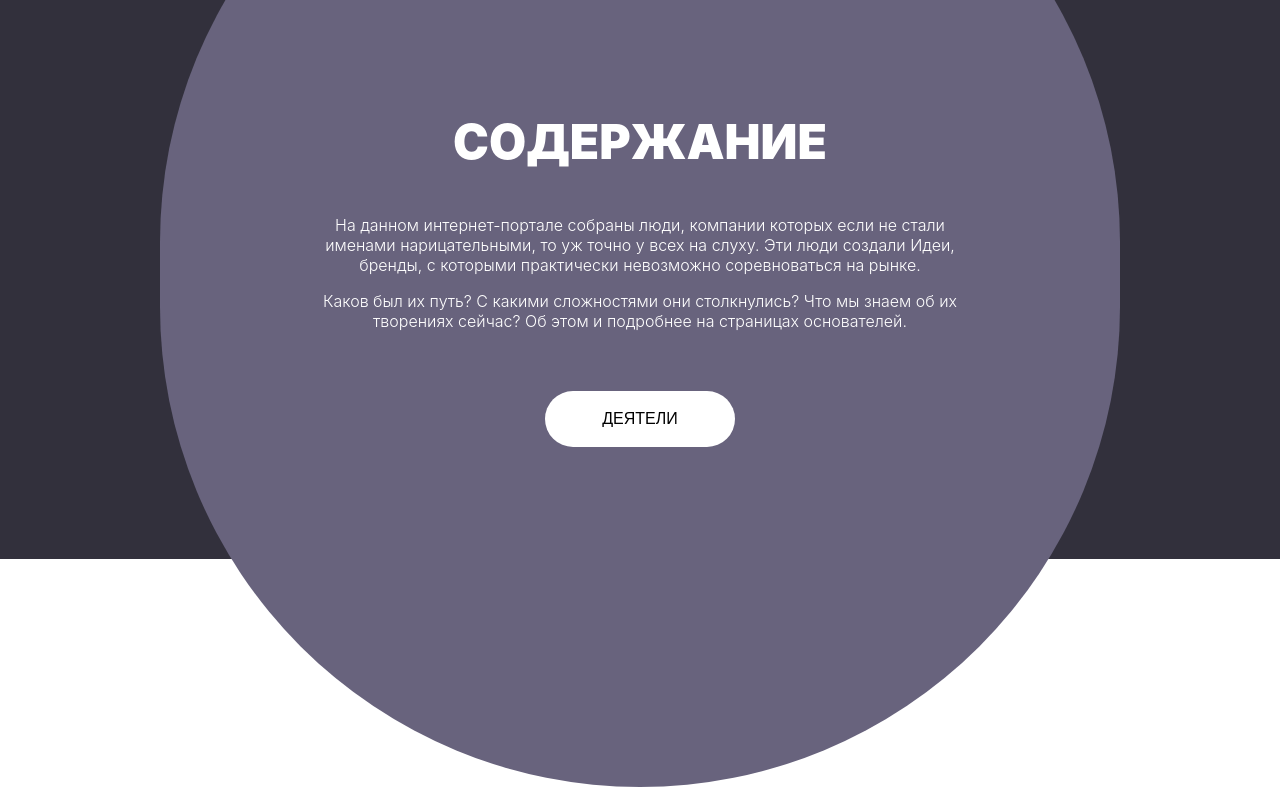
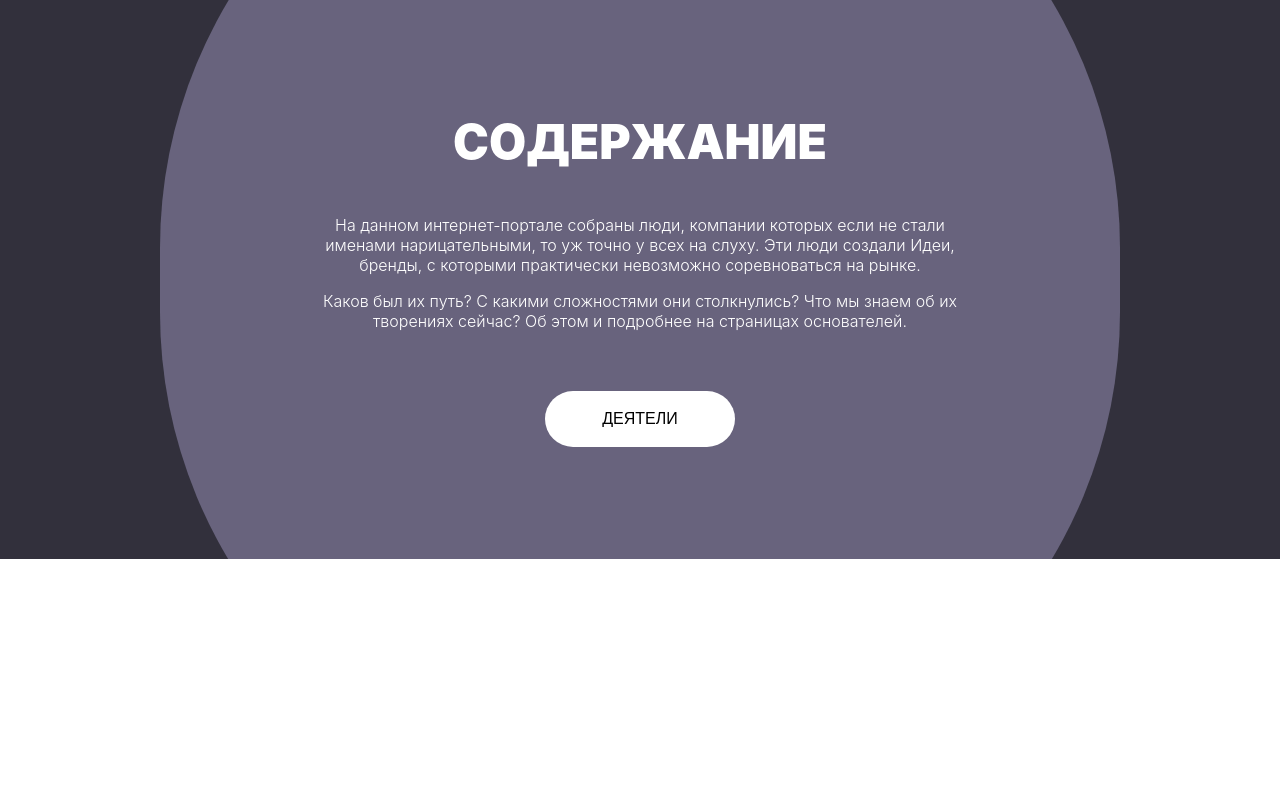
Before and after one commit to shyrynsky/RPI_lab2, a React (Create React App) app: page / in a window 1280 px wide. Built offline with nearby package versions, Linux system fonts and the light colour scheme.

Commit message:
настройка gh-pages и ...
и еще поправил шрифты в MainContent

```diff
--- a/package.json
+++ b/package.json
@@ -2,6 +2,7 @@
   "name": "lab2",
   "version": "0.1.0",
   "private": true,
+  "homepage": "https://shyrynsky.github.io/RPI_lab2/",
   "dependencies": {
     "@testing-library/jest-dom": "^5.17.0",
     "@testing-library/react": "^13.4.0",
@@ -17,6 +18,8 @@
   "scripts": {
     "start": "react-scripts start",
     "build": "react-scripts build",
+    "predeploy": "react-scripts build",
+    "deploy": "gh-pages -d build",
     "test": "react-scripts test",
     "eject": "react-scripts eject"
   },
@@ -37,5 +40,8 @@
       "last 1 firefox version",
       "last 1 safari version"
     ]
+  },
+  "devDependencies": {
+    "gh-pages": "^6.1.0"
   }
 }
--- a/src/components/MainContent/MainContent.css
+++ b/src/components/MainContent/MainContent.css
@@ -3,6 +3,7 @@
     padding: 112px 0;
     position: relative;
     z-index: -1;
+    overflow: hidden;
 }
 
 .content_circle {
@@ -12,10 +13,9 @@
     background: #68637D;
     position: absolute;
     z-index: -1;
-    top: -238px;
-    left: 123px;
-    top: -350px;
-    left: -149px;
+    top: 50%;
+    left: 50%;
+    transform: translate(-50%, -50%);
 }
 
 .content_info {
@@ -23,8 +23,6 @@
     color: #FFF;
     text-align: center;
     margin: 0 auto;
-    font-family: Inter;
-    /* z-index: 1; */
     position: relative;
 }
 
@@ -51,4 +49,5 @@
     font-weight: 500;
     text-transform: uppercase;
     border: 0px;
+    color: #000;
 }
```
Also changed, not shown: 1 other file (tests, documents, lock files or other folders).
